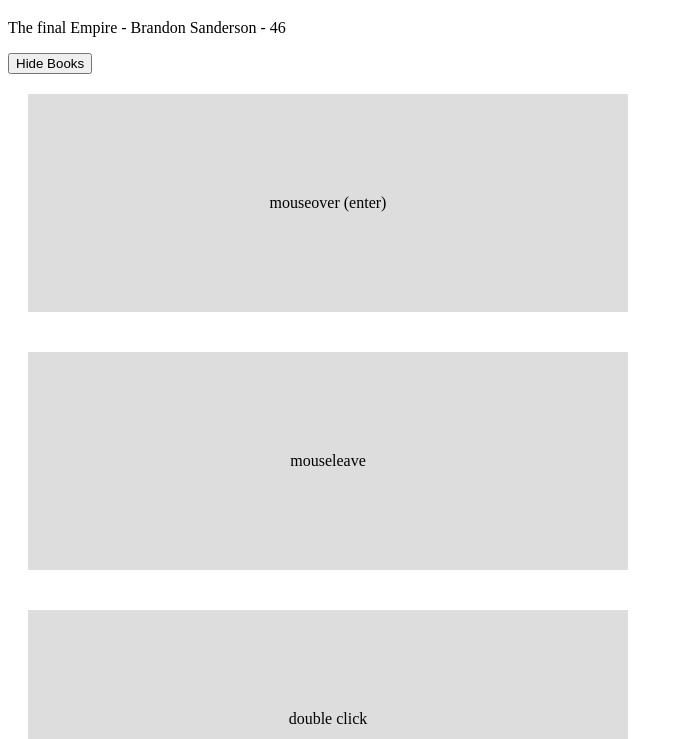
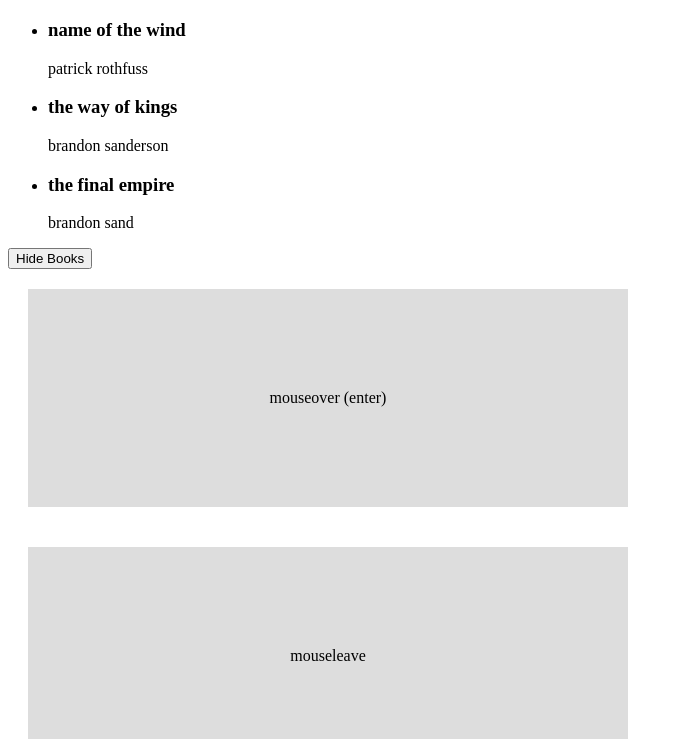
Before and after one commit to prabin04/vue3_crash, a plain HTML site: page index.html in a window 1280 px wide. Shown: the part 61-800 px from the top of the page, without its empty margins (0-683 px from the left). Drawn offline with nearby package versions, Linux system fonts and the light colour scheme.

Commit message:
list rendering

```diff
--- a/app.js
+++ b/app.js
@@ -3,11 +3,11 @@ const app = Vue.createApp({
     data() {
         return {
             showBooks: true,
-            title: 'The final Empire',
-            author: 'Brandon Sanderson',
-            age: 46,
-            x: 0,
-            y: 0
+            books: [
+                { title: 'name of the wind', author: 'patrick rothfuss' },
+                { title: 'the way of kings', author: 'brandon sanderson' },
+                { title: 'the final empire', author: 'brandon sand' }
+            ]
         }
     },
     methods: {
--- a/index.html
+++ b/index.html
@@ -24,7 +24,12 @@
 
     <div id="app">
         <div v-if="showBooks">
-            <p>{{ title }} - {{ author }} - {{ age }}</p>
+            <ul>
+                <li v-for="book in books" :key="book.title">
+                    <h3>{{ book.title }}</h3>
+                    <p>{{ book.author }}</p>
+                </li>
+            </ul>
         </div>
         <button @click="toggleShowBooks">
             <span v-if="showBooks">Hide Books</span>
```
